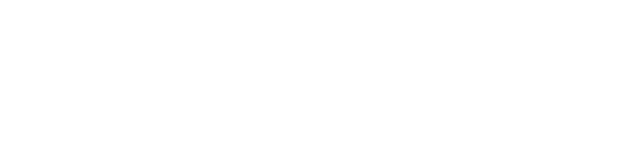
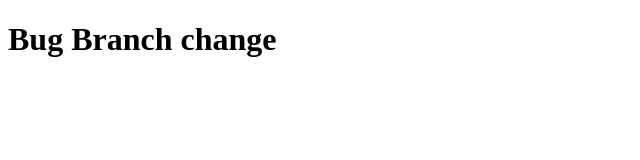
Before and after one commit to RAMPRABHU3690/Git, a plain HTML site: page index.html in a window 1280 px wide. Shown: the whole page, without its empty margins (0-640 px from the left). Drawn offline with Linux system fonts and the light colour scheme.

Commit message:
Ramprabhu B printing

```diff
--- a/index.html
+++ b/index.html
@@ -4,6 +4,7 @@
     <meta charset="UTF-8">
     <meta name="viewport" content="width=device-width, initial-scale=1.0">
     <title>Git-course</title>
+    <h1>Bug Branch change</h1>
 </head>
 <body>
 
```
Also changed, not shown: index.js (+6 -1 lines).
